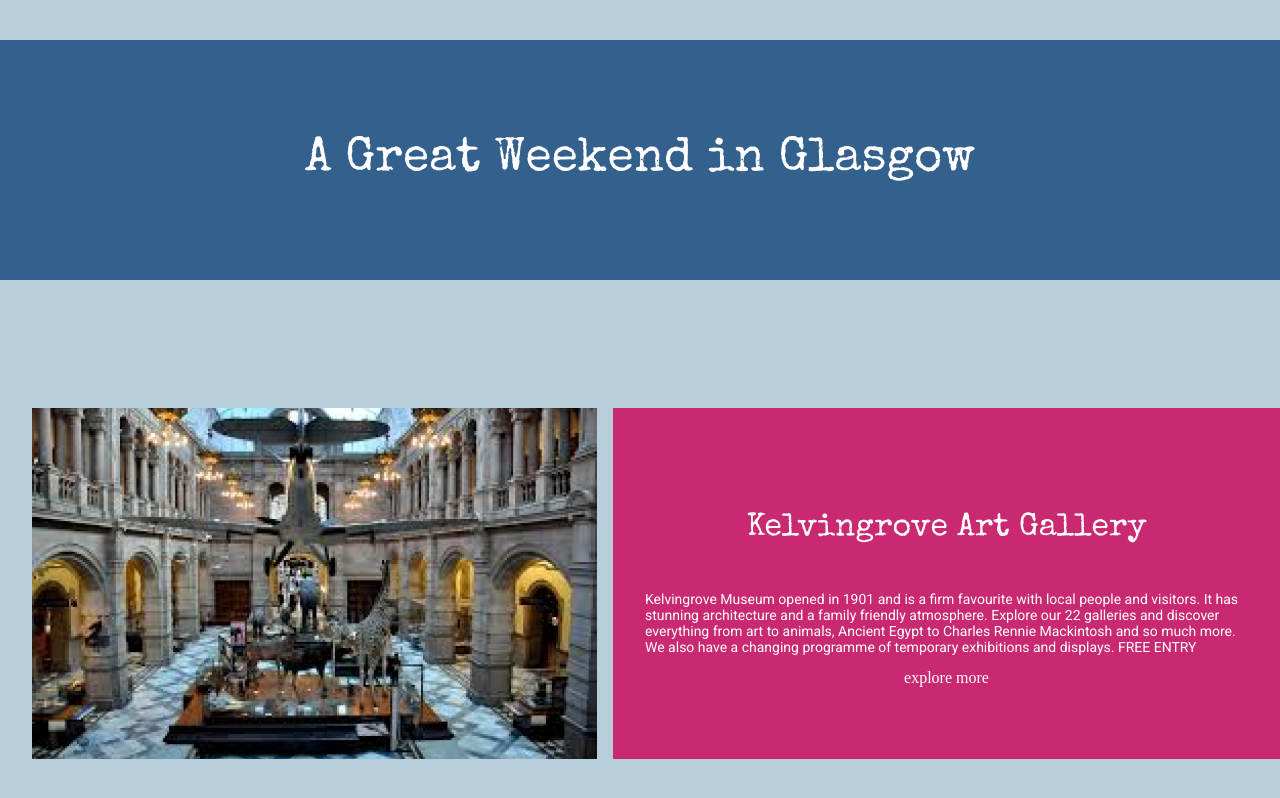
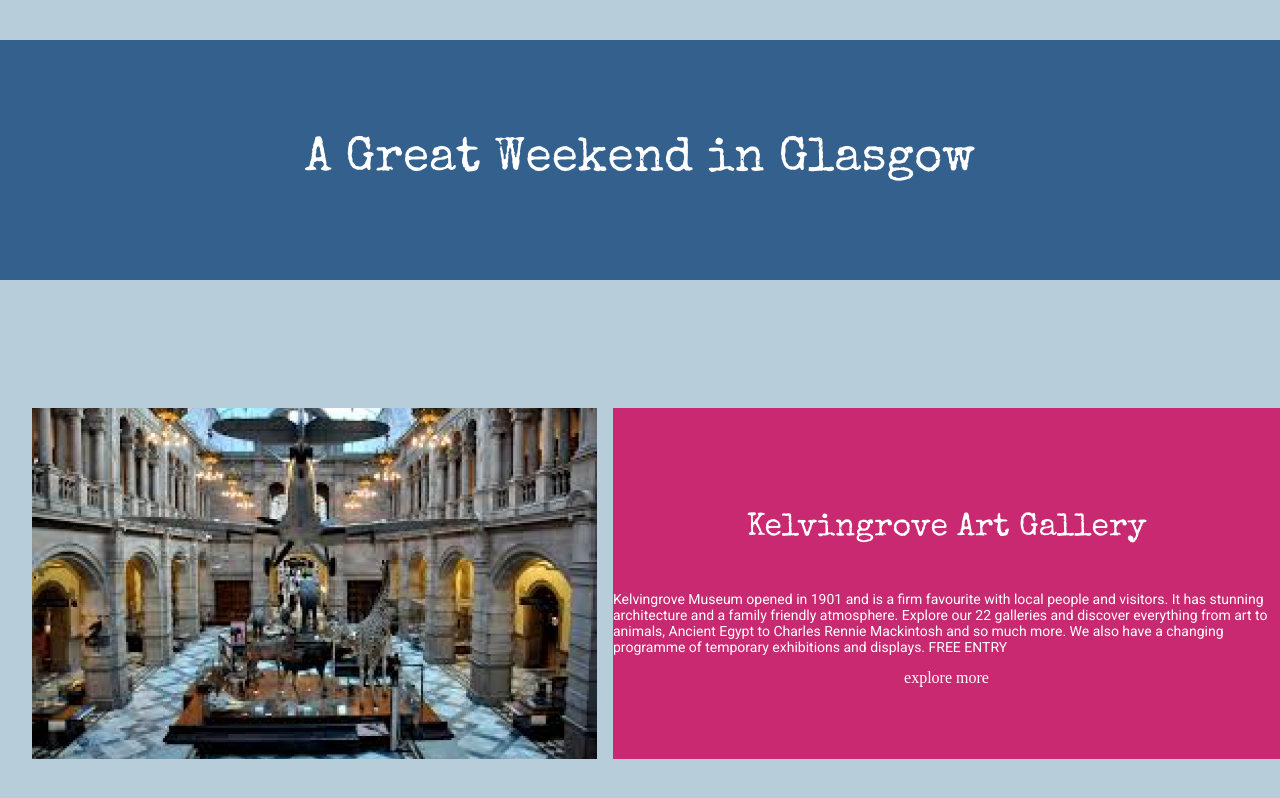
Before and after one commit to HIT-Hardcode-in-trunk/HIT-Hardcode-in-trunk.github.io, a plain HTML site: page index.html in a window 1280 px wide. Shown: the part 942-1740 px from the top of the page. Drawn offline with nearby package versions, Linux system fonts and the light colour scheme.

Commit message:
Update attractions.css

```diff
--- a/style/attractions.css
+++ b/style/attractions.css
@@ -58,5 +58,4 @@ background: rgba(207, 0, 88, 0.8);
 width: 791px;
 height: 351px;
 flex: 2;
-padding: 0rem 2rem;
 }
```
